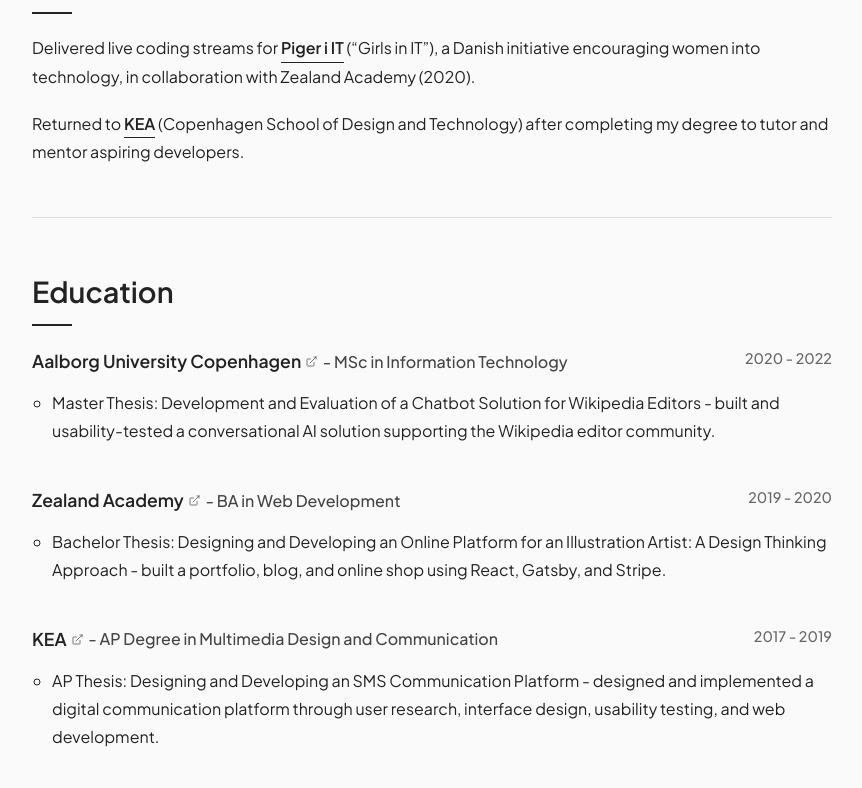
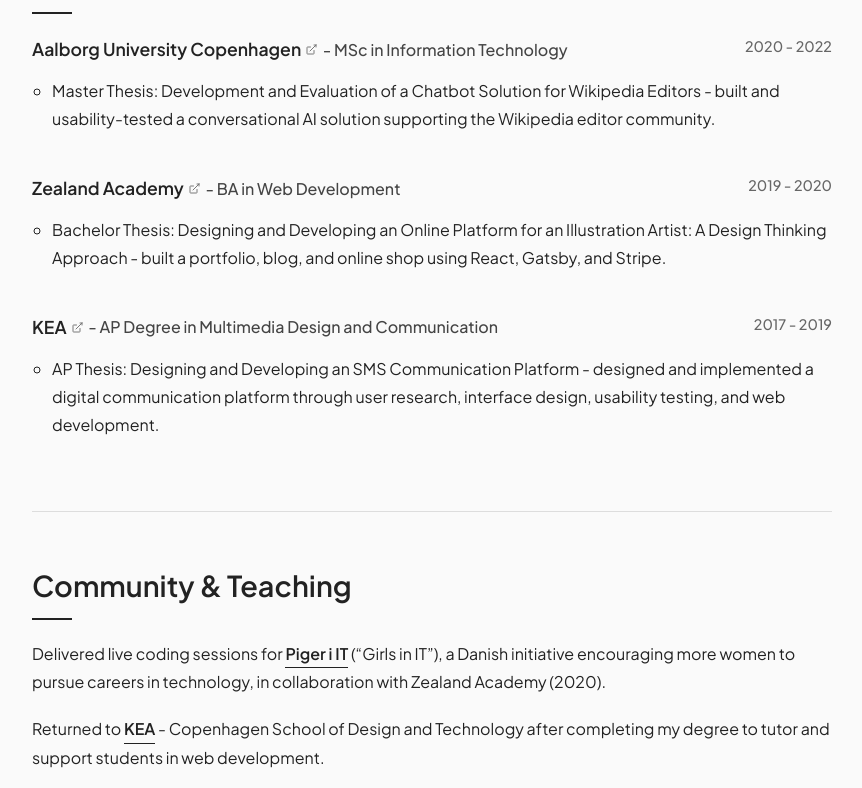
Before and after one commit to w-gluza/portfolio, a Next.js app: page / in a window 1280 px wide. Shown: the part 2532-3320 px from the top of the page, without its empty margins (208-1070 px from the left). Built offline with nearby package versions, Linux system fonts and the light colour scheme.

Commit message:
update: add education section, extract shared EntryList component, refine publications and community

```diff
--- a/app/components/community/Community.tsx
+++ b/app/components/community/Community.tsx
@@ -4,17 +4,18 @@
   <Article>
     <Heading level={2}>Community & Teaching</Heading>
     <p>
-      Delivered live coding streams for{" "}
+      Delivered live coding sessions for{" "}
       <ExternalLink href="https://www.linkedin.com/company/girls-in-it-zealand/">
         Piger i IT
       </ExternalLink>{" "}
-      (&ldquo;Girls in IT&rdquo;), a Danish initiative encouraging women into
-      technology, in collaboration with Zealand Academy (2020).
+      (&ldquo;Girls in IT&rdquo;), a Danish initiative encouraging more women
+      to pursue careers in technology, in collaboration with Zealand Academy
+      (2020).
     </p>
     <p>
-      Returned to <ExternalLink href="https://www.ek.dk/">KEA</ExternalLink>{" "}
-      (Copenhagen School of Design and Technology) after completing my degree
-      to tutor and mentor aspiring developers.
+      Returned to <ExternalLink href="https://www.ek.dk/">KEA</ExternalLink> -
+      Copenhagen School of Design and Technology after completing my degree to
+      tutor and support students in web development.
     </p>
   </Article>
 );
--- a/app/data/skills.ts
+++ b/app/data/skills.ts
@@ -28,6 +28,6 @@
     "Sentry",
   ],
   "Code Standards": ["ESLint", "Prettier", "Linting Pipelines"],
-  "AI-assisted Development": ["Claude", "GitHub Copilot"],
+  "AI Tools": ["Claude", "GitHub Copilot"],
   Collaboration: ["Agile", "Jira", "Confluence"],
 };
--- a/app/page.tsx
+++ b/app/page.tsx
@@ -16,8 +16,8 @@
         <About />
         <Experience />
         <Publications />
+        <Education />
         <Community />
-        <Education />
         <Skills />
         <Contact />
       </Main>
```
